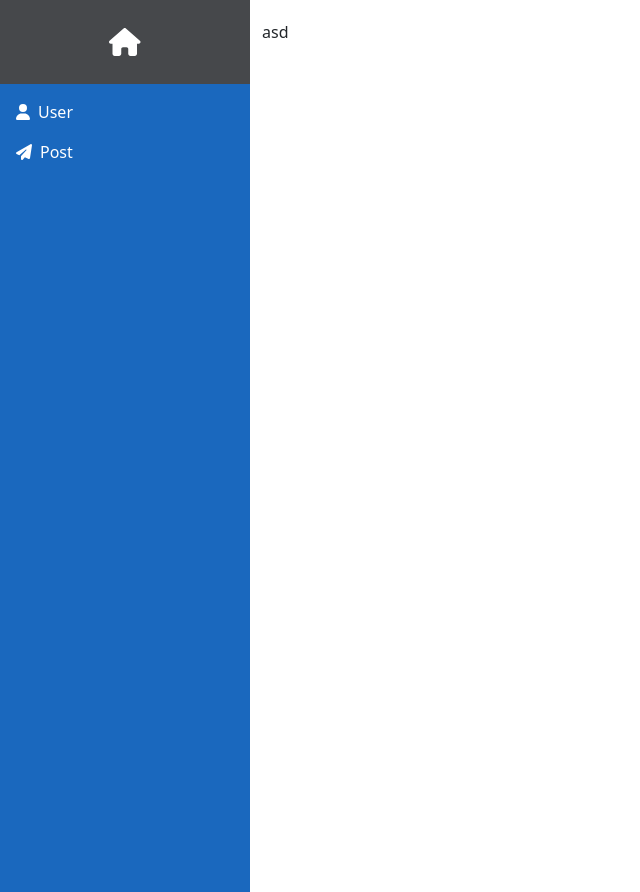
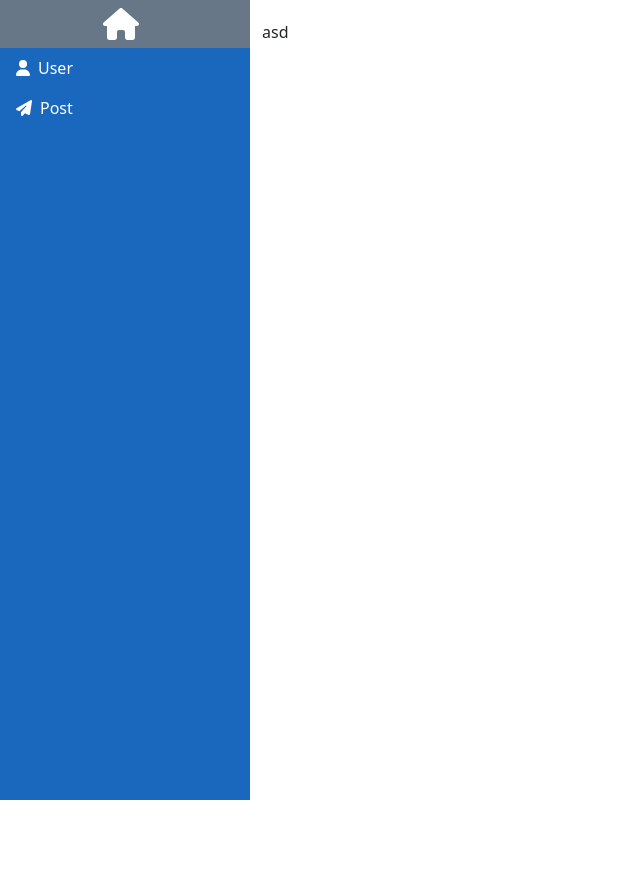
Before and after one commit to nfcoding/Machine-Vision, a React (Create React App) app: page / in a window 1280 px wide. Shown: the whole page, without its empty margins (0-640 px from the left). After the commit the page ends 800 px from the top, so only its background shows below. Built offline with nearby package versions, Linux system fonts and the light colour scheme.

Commit message:
set active link

```diff
--- a/src/components/sidebar/SideBar.js
+++ b/src/components/sidebar/SideBar.js
@@ -1,31 +1,41 @@
-import React from "react";
+import React, { useEffect } from "react";
 import { FontAwesomeIcon } from "@fortawesome/react-fontawesome";
 import { faUser, faPaperPlane, faHome } from "@fortawesome/free-solid-svg-icons";
 import { NavItem, NavLink, Nav } from "reactstrap";
 import classNames from "classnames";
-import { Link } from "react-router-dom";
+import { Link, useLocation } from "react-router-dom";
 
-const SideBar = ({ isOpen, toggle }) => (
+const SideBar = ({ isOpen, toggle }) => {
+  const location = useLocation();
+
+  return (
     <div className={classNames("sidebar", { "is-open": isOpen })}>
       <div className="sidebar-header">
         <span color="info" onClick={toggle} style={{ color: "#fff" }}>
           &times;
         </span>
-      <h3 className="d-flex justify-content-center">
+        {/* <h3 className="d-flex justify-content-center">
           <FontAwesomeIcon icon={faHome} />
-      </h3>
+        </h3> */}
       </div>
       <div className="side-menu">
         <Nav vertical className="list-unstyled pb-3">
           <NavItem>
             <NavLink tag={Link} to={"/"} id="sidebar-link">
-            <FontAwesomeIcon icon={faUser} className="me-2" />
+              <div className="d-flex justify-content-center">
+                <FontAwesomeIcon icon={faHome} size="2x" className="me-2 text-center" style={location.pathname === "/" && { backgroundColor: "#fafaf" }} />
+              </div>
+            </NavLink>
+          </NavItem>
+          <NavItem>
+            <NavLink tag={Link} to={"/user"} id="sidebar-link">
+              <FontAwesomeIcon icon={faUser} className="me-2" style={location.pathname === "/user" && { backgroundColor: "#fafaf" }} />
               User
             </NavLink>
           </NavItem>
           <NavItem>
             <NavLink tag={Link} to={"/post"} id="sidebar-link">
-            <FontAwesomeIcon icon={faPaperPlane} className="me-2" />
+              <FontAwesomeIcon icon={faPaperPlane} className="me-2" style={location.pathname === "/post" && { backgroundColor: "#fafaf" }} />
               Post
             </NavLink>
           </NavItem>
@@ -33,5 +43,6 @@ const SideBar = ({ isOpen, toggle }) => (
       </div>
     </div>
   );
+};
 
 export default SideBar;
```
Lines whose indentation alone changed are shown as unchanged.
